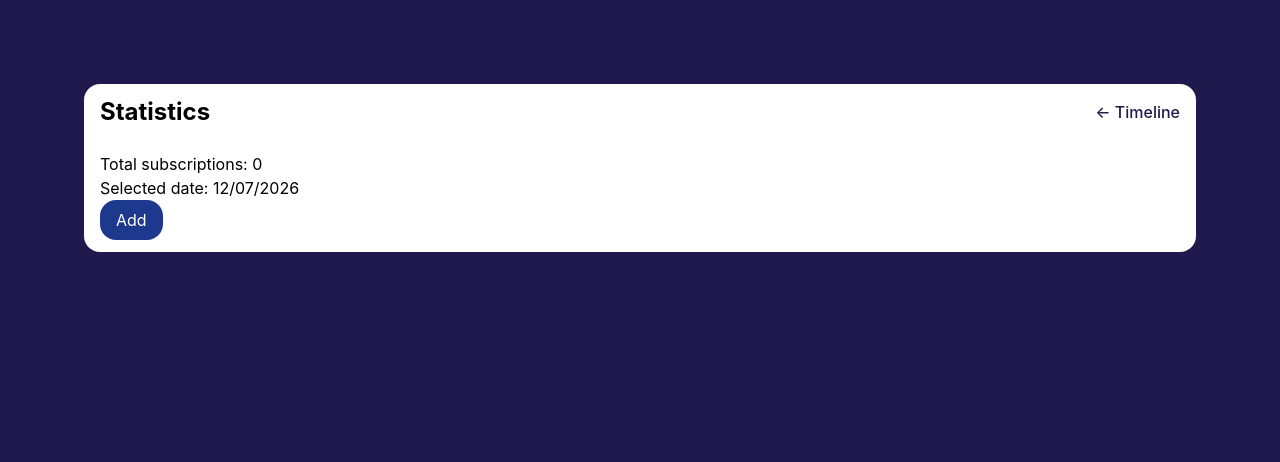
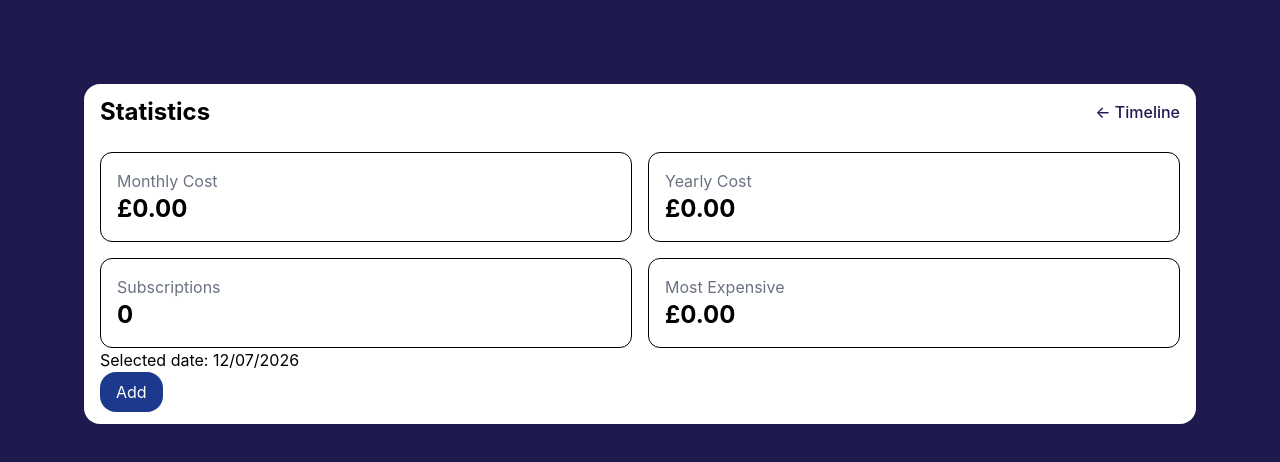
Before and after one commit to Saku2001/subscription-tracker, a React (Vite) app: page / in a window 1280 px wide. Both pictures are taken after a click on the button "Statistics". Shown: the top 462 px of the page. Built offline with nearby package versions, Linux system fonts and the light colour scheme.

Commit message:
Statistics component: started adding cards, and amounts of cost for subscriptions

```diff
--- a/src/components/statistics/Statistics.jsx
+++ b/src/components/statistics/Statistics.jsx
@@ -1,6 +1,34 @@
 export default function Statistics({ subscriptions, onClose }) {
+  const monthlyCost = subscriptions.reduce((total, sub) => {
+    const amount = Number(sub.amount);
+
+    if (sub.frequency === "Monthly") {
+      return total + amount;
+    }
+
+    if (sub.frequency === "Yearly") {
+      return total + amount / 12;
+    }
+
+    return total;
+  }, 0);
+  const yearlyCost = subscriptions.reduce((total, sub) => {
+    const amount = Number(sub.amount);
+
+    if (sub.frequency === "Monthly") {
+      return total + amount * 12;
+    }
+
+    if (sub.frequency === "Yearly") {
+      return total + amount;
+    }
+
+    return total;
+  }, 0);
+
   return (
     <div>
+      {/* Header */}
       <div className="flex items-center justify-between mb-6">
         <h1 className="text-2xl font-bold">Statistics</h1>
 
@@ -9,7 +37,32 @@ export default function Statistics({ subscriptions, onClose }) {
         </button>
       </div>
 
-      <p>Total subscriptions: {subscriptions.length}</p>
+      {/* Statistics cards */}
+      <div className="grid grid-cols-2 gap-4">
+        <div className="border rounded-xl p-4">
+          <p className="text-gray-500">Monthly Cost</p>
+
+          <h2 className="text-2xl font-bold">£{monthlyCost.toFixed(2)}</h2>
+        </div>
+
+        <div className="border rounded-xl p-4">
+          <p className="text-gray-500">Yearly Cost</p>
+
+          <h2 className="text-2xl font-bold">£{yearlyCost.toFixed(2)}</h2>
+        </div>
+
+        <div className="border rounded-xl p-4">
+          <p className="text-gray-500">Subscriptions</p>
+
+          <h2 className="text-2xl font-bold">{subscriptions.length}</h2>
+        </div>
+
+        <div className="border rounded-xl p-4">
+          <p className="text-gray-500">Most Expensive</p>
+
+          <h2 className="text-2xl font-bold">£0.00</h2>
+        </div>
+      </div>
     </div>
   );
 }
--- a/src/pages/Dashboard.jsx
+++ b/src/pages/Dashboard.jsx
@@ -1,5 +1,5 @@
 import { useState } from "react";
-import { format, getDaysInMonth } from "date-fns";
+import { format, getDaysInMonth, parseISO, startOfDay } from "date-fns";
 
 import Timeline from "../components/timeline/Timeline";
 
@@ -30,31 +30,39 @@ export default function Dashboard() {
 
   //                      FILTERED SUBS ON SELECTED DATE
 const selectedSubscriptions = subscriptions.filter((sub) => {
-  const subscriptionDate = new Date(sub.date);
+  console.log("SELECTED DATE:", format(selectedDate, "yyyy-MM-dd"));
 
+  const subscriptionDate = parseISO(sub.date);
+
+  console.log(
+    "CHECKING:",
+    sub.name,
+    "subscription date:",
+    format(subscriptionDate, "yyyy-MM-dd"),
+    "frequency:",
+    sub.frequency,
+  );
+
+  const selected = startOfDay(selectedDate);
+  const startDate = startOfDay(subscriptionDate);
 
   const subscriptionDay = subscriptionDate.getDate();
 
   // MONTHLY
   if (sub.frequency === "Monthly") {
-    // How many days does the selected month have?
-    const daysInSelectedMonth = getDaysInMonth(selectedDate);
+    const daysInSelectedMonth = getDaysInMonth(selected);
 
-    // If the subscription day doesn't exist in this month,
-    // use the last day of the month.
     const billingDay = Math.min(subscriptionDay, daysInSelectedMonth);
 
-    return (
-      selectedDate >= subscriptionDate && selectedDate.getDate() === billingDay
-    );
+    return selected >= startDate && selected.getDate() === billingDay;
   }
 
   // YEARLY
   if (sub.frequency === "Yearly") {
     return (
-      selectedDate >= subscriptionDate &&
-      selectedDate.getMonth() === subscriptionDate.getMonth() &&
-      selectedDate.getDate() === subscriptionDay
+      selected >= startDate &&
+      selected.getMonth() === subscriptionDate.getMonth() &&
+      selected.getDate() === subscriptionDay
     );
   }
 
@@ -198,7 +206,9 @@ const selectedSubscriptions = subscriptions.filter((sub) => {
       {selectedSubscriptions.map((sub) => (
         <div key={sub.id} className="mt-5 border rounded-lg p-4">
           <h3>{sub.name}</h3>
-          <p>Amount: £{sub.amount}</p>
+          <p>
+            Amount: {sub.currency} {sub.amount}
+          </p>
           <p>Frequency: {sub.frequency}</p>
           <p>Currency: {sub.currency}</p>
           <p>Date: {sub.date}</p>
```
